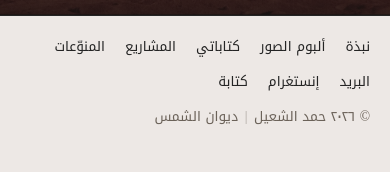
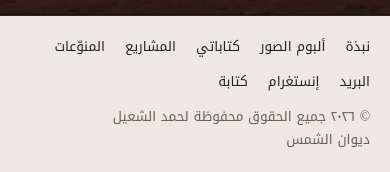
Before and after one commit to hamadalsheail/hamadalsheail.github.io, a Jekyll site: the page built from index.html, in a window 390 px wide. Shown: the part 2272-2444 px from the top of the page. Built offline with Jekyll 4.4.1, drawn with Linux system fonts in a browser that asks for light colours.

Commit message:
Footer: add rights line (جميع الحقوق محفوظة لحمد الشعيل)
Arabic: © year جميع الحقوق محفوظة لحمد الشعيل | ديوان الشمس.
English: © year Hamad Alsheail. All rights reserved. | Diwan Alshams.
Brand name kept on one line; on phones it drops to its own line.

Co-Authored-By: Claude Opus 5.5 <noreply@anthropic.com>
Claude-Session: https://claude.ai/code/session_01W8yLvdZ4fFspr35rdBYJKU

```diff
--- a/index.html
+++ b/index.html
@@ -99,8 +99,8 @@ if ('IntersectionObserver' in window && !matchMedia('(prefers-reduced-motion: re
 {%- capture year %}{{ site.time | date: "%Y" }}{% endcapture %}
 <footer class="landing-foot">
   <p class="landing-foot-copy">
-    <span data-lang="en">© {{ year }} Hamad Alsheail <span class="sep">|</span> Diwan Alshams</span>
-    <span data-lang="ar">© {{ year | replace: "0","٠" | replace: "1","١" | replace: "2","٢" | replace: "3","٣" | replace: "4","٤" | replace: "5","٥" | replace: "6","٦" | replace: "7","٧" | replace: "8","٨" | replace: "9","٩" }} حمد الشعيل <span class="sep">|</span> ديوان الشمس</span>
+    <span data-lang="en">© {{ year }} Hamad Alsheail. All rights reserved. <span class="nobr"><span class="sep">|</span> Diwan Alshams</span></span>
+    <span data-lang="ar">© {{ year | replace: "0","٠" | replace: "1","١" | replace: "2","٢" | replace: "3","٣" | replace: "4","٤" | replace: "5","٥" | replace: "6","٦" | replace: "7","٧" | replace: "8","٨" | replace: "9","٩" }} جميع الحقوق محفوظة لحمد الشعيل <span class="nobr"><span class="sep">|</span> ديوان الشمس</span></span>
   </p>
   <nav class="landing-foot-links" aria-label="Site">
     <a href="/about/"><span data-lang="en">About</span><span data-lang="ar">نبذة</span></a>
--- a/styles.css
+++ b/styles.css
@@ -572,6 +572,7 @@ section { scroll-margin-top: 4.5rem; }
 }
 .landing-foot-copy { margin: 0; }
 .landing-foot-copy .sep { opacity: 0.5; }
+.landing-foot-copy .nobr { white-space: nowrap; }
 .landing-foot-links { display: flex; flex-wrap: wrap; gap: 0.35rem 1.25rem; }
 .landing-foot-social { margin-inline-start: auto; }
 .landing-foot-social::before {
@@ -1042,6 +1043,8 @@ footer {
   .landing-foot-social { margin-inline-start: 0; }
   .landing-foot-social::before { display: none; }
   .landing-foot-copy { order: 3; }
+  .landing-foot-copy .nobr { display: block; }
+  .landing-foot-copy .sep { display: none; }
 }
 
 @media (prefers-reduced-motion: reduce) {
```
